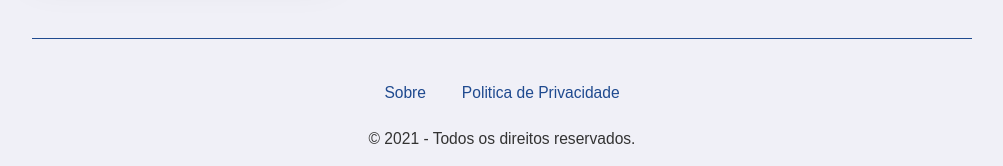
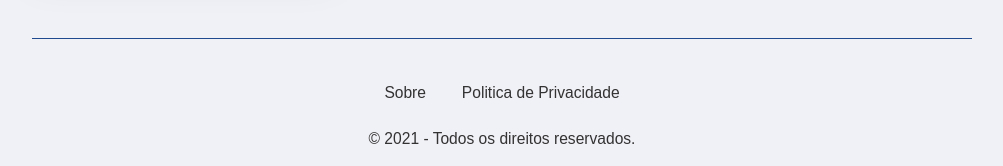
Before and after one commit to Robson16/converttext-app, a React (Vite) app: page / in a window 1280 px wide. Shown: the part 1703-1869 px from the top of the page, without its empty margins (138-1141 px from the left). Built offline with nearby package versions, Linux system fonts and the light colour scheme; no server answers.

Commit message:
feat: footer link colors

```diff
--- a/src/components/Footer/styles.ts
+++ b/src/components/Footer/styles.ts
@@ -25,7 +25,5 @@ export const NavLink = styled(Link)`
   text-align: center;
   text-decoration: none;
   border: none;
-
-  &:hover {
-  }
+  color: ${(props) => props.theme.colors.textBase};
 `;
```
